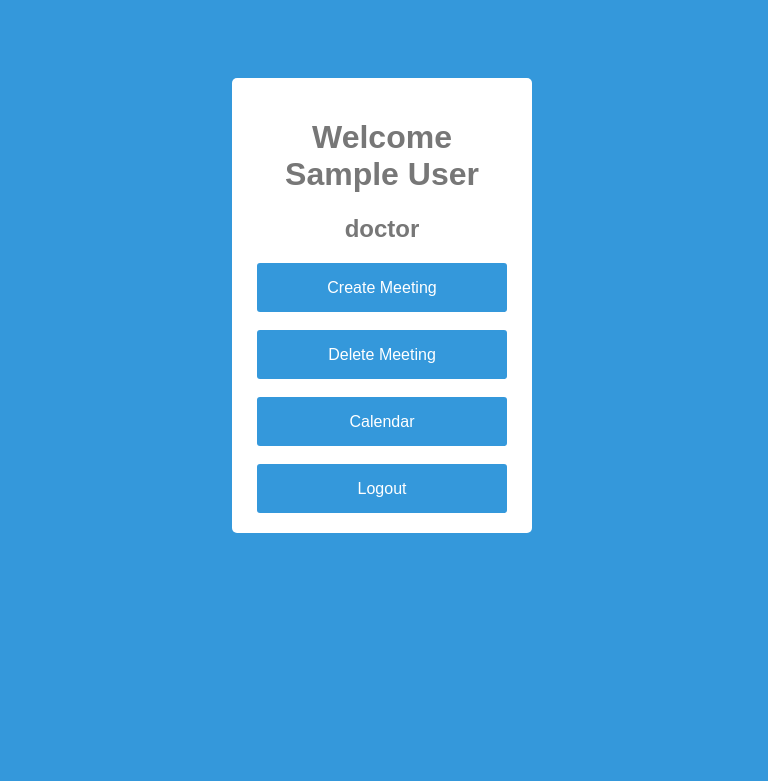
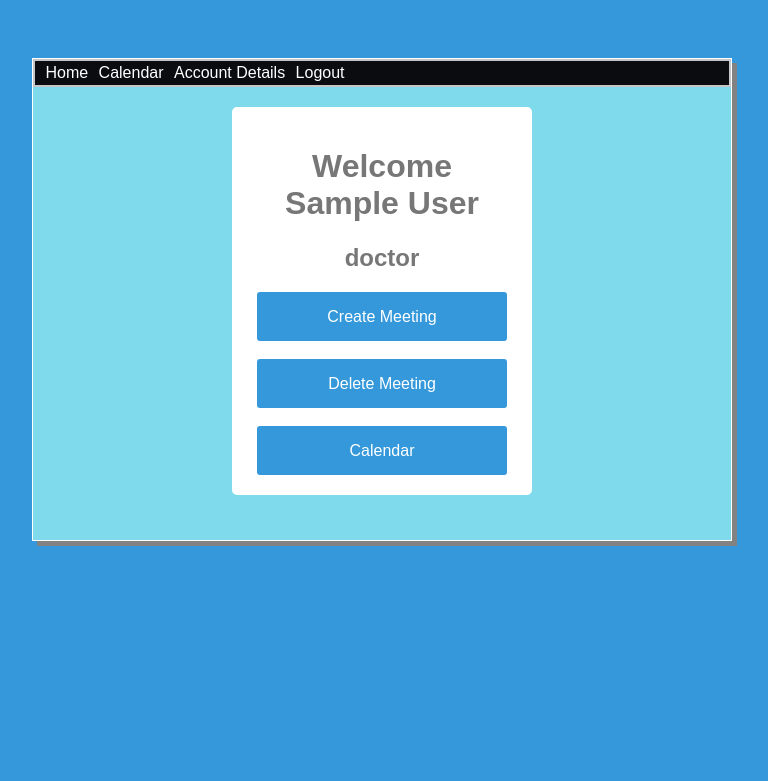
Before and after one commit to TreeoHealth/Treeo, a Flask app: page / in a window 1280 px wide. Shown: the top 781 px of the page, without its empty margins (258-1026 px from the left). Before the commit the page ends 533 px from the top, so only its background shows below. Run offline with Flask 2, Linux system fonts and the light colour scheme; the visitor is signed in with stand-in values (Sample User, id 1).

Commit message:
NAV BAR. Meeting details now are displayed in a readonly form (not hard coded plaintext)

```diff
--- a/apptest.py
+++ b/apptest.py
@@ -182,18 +182,25 @@ def return_data():
 @app.route('/showmtgdetail/<mtgid>', methods=['POST','GET'])
 def show_mtgdetail(mtgid):     # TODO ---(make this calendar) Or when the calendar is clicked, have it call the show mtgs and format each mtg to show up correctly
     jsonResp = getMtgFromMtgID(str(mtgid))
-    finalStr = ""
-    strTmp = "Meeting Title: "+str(jsonResp.get("topic"))+" <br>"
-    finalStr+=strTmp
-    strTmp = "Meeting Time: "+str(jsonResp.get("start_time"))+" <br>"
-    finalStr+=strTmp
-    strTmp = "Join URL: "+str(jsonResp.get("join_url"))+" <br>"
-    finalStr+=strTmp
-    strTmp = "Meeting ID: "+mtgid+" <br>"
-    finalStr+=strTmp
-    finalStr = finalStr+"<a href='/deleterender/"+mtgid+"'>Delete</a><br><a href='"+"{{ url_for('"+"home') }}'"+"class='btn btn-primary btn-large btn-block'>Home</a><br><a href='/editrender/"+mtgid+"'>Edit</a><br><br>"
-
-    return finalStr
+##    finalStr = ""
+##    strTmp = "Meeting Title: "+str(jsonResp.get("topic"))+" <br>"
+##    finalStr+=strTmp
+##    strTmp = "Meeting Time: "+str(jsonResp.get("start_time"))+" <br>"
+##    finalStr+=strTmp
+##    strTmp = "Join URL: "+str(jsonResp.get("join_url"))+" <br>"
+##    finalStr+=strTmp
+##    strTmp = "Meeting ID: "+mtgid+" <br>"
+##    finalStr+=strTmp
+    #finalStr = finalStr+"<a href='/deleterender/"+mtgid+"'>Delete</a><br><a href='"+"{{ url_for('"+"home') }}'"+"class='btn btn-primary btn-large btn-block'>Home</a><br><a href='/editrender/"+mtgid+"'>Edit</a><br><br>"
+    time=str(jsonResp.get("start_time"))
+    #split and display
+    date=time[:10]
+    return render_template('apptDetail.html',
+                           mtgnum=mtgid,
+                           mtgname=str(jsonResp.get("topic")),
+                           mtgtime=str(time[11:-1]),
+                           mtgdate=str(date))
+    #return finalStr
 
 @app.route("/editrender/<mtgid>", methods=['POST','GET'])
 def editPgFromID(mtgid):
@@ -235,7 +242,9 @@ def editSubmit():
 
     return finalStr
 
-
+@app.route('/acctdetails', methods=['POST','GET'])
+def acct_details():
+    return "Account Details"
 
 @app.route('/showallmtgs', methods=['POST','GET'])
 def show_mtg():
--- a/static/style.css
+++ b/static/style.css
@@ -35,8 +35,7 @@ margin-bottom: 10px;
 .error{
 color: red;
 text-align: center;
-font-size: 10px;
-font-weight:70;
+font-size: 12px;
 }
 
 input {
@@ -54,6 +53,48 @@ transition: border .5s;
 input:focus {
 border: 2px solid #3498DB;
 box-shadow: none;
+}
+
+#navwrapper nav a
+{
+	text-decoration:none;
+	/*border:2px solid #C5C6C7;*/
+	padding:3px;
+	color:white;
+
+}
+
+#navwrapper nav a:hover
+{
+	color:white;
+}
+
+#navwrapper nav a:visited
+{
+	color:#45A29E;
+}
+
+#navwrapper
+{
+	border:2px solid #C5C6C7;
+	padding:3px;
+	background-color:#0B0C10;
+	background-image:none;
+}
+
+#wrapper
+{
+	border:1px solid white;
+	min-width:700px;
+	max-width:1024px;
+	box-shadow: 5px 5px #828282;
+	background-image:none;
+	background-color:#7fdaeb;
+	width: 50%;
+	margin-right: auto;
+	margin-left: auto;
+	margin-bottom: 300px;
+	padding-bottom:25px;
 }
 
 .btn {
--- a/templates/homePageDr.html
+++ b/templates/homePageDr.html
@@ -1,7 +1,14 @@
 <link rel="stylesheet" href="/static/style.css" type="text/css">
 <!--&#123;% block body %&#125;-->
-
-
+<div id="wrapper">
+<div id = "navwrapper">
+<nav>
+	&nbsp;<a href="{{ url_for('home') }}">Home</a>
+	<a href="{{ url_for('show_mtg') }}">Calendar</a>
+	<a href="{{ url_for('acct_details') }}">Account Details</a>
+	<a href="{{ url_for('logout') }}">Logout</a>
+</nav>
+</div>
 <div class="login">
 <div class="login-screen">
 <div class="app-title">
@@ -13,8 +20,7 @@
 <a href="{{ url_for('deletePg') }}" class="btn btn-primary btn-large btn-block">Delete Meeting</a>
 <br>
 <a href="{{ url_for('show_mtg') }}" class="btn btn-primary btn-large btn-block">Calendar</a>
-<br>
-<a href="{{ url_for('logout') }}" class="btn btn-primary btn-large btn-block">Logout</a>
+</div>
 </div>
 </div>
 </div>
```
Also changed, not shown: templates/accessDenied.html (+10 -1 lines), templates/apptDetail.html (added, +41 -0 lines), templates/calendar.html (+10 -0 lines), templates/create_mtg.html (+10 -0 lines), templates/delete.html (+10 -0 lines), templates/edit.html (+10 -0 lines), templates/homePage.html (+10 -1 lines), 1 other file.
